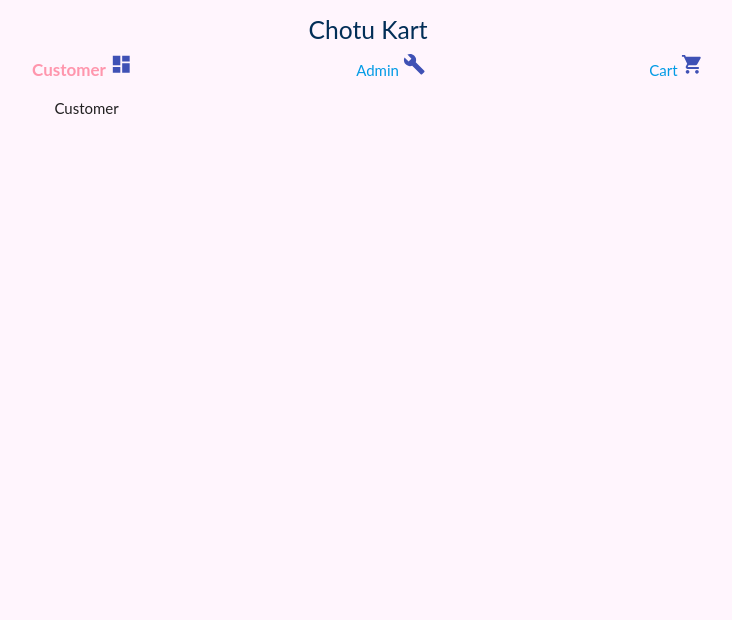
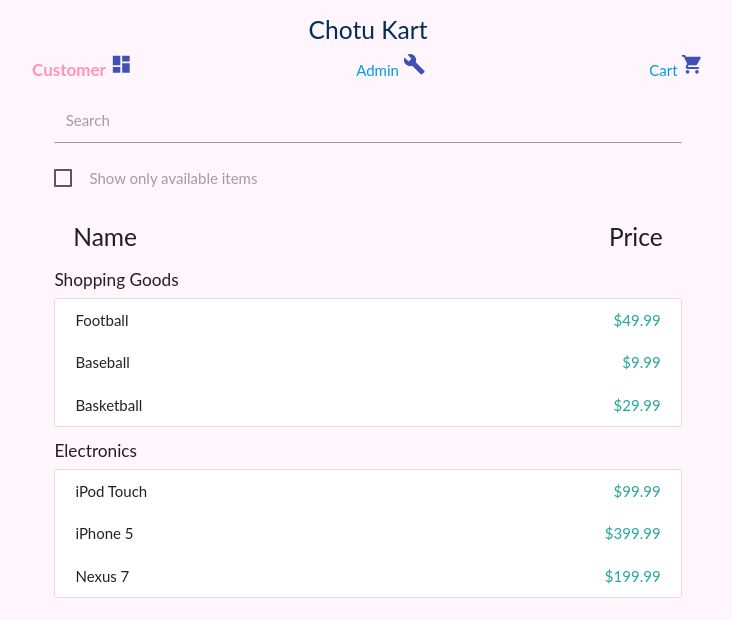
Before and after one commit to poornesh-pH/chotu-kart-react, a React (Create React App) app: page / in a window 1280 px wide. Shown: the top 620 px of the page, without its empty margins (272-1004 px from the left). Built offline with nearby package versions, Linux system fonts and the light colour scheme.

Commit message:
3 files modified

```diff
--- a/src/Components/Customer.js
+++ b/src/Components/Customer.js
@@ -13,9 +13,7 @@ export default class Customer extends Component {
 
     return (
       <div className="container">
-        {/* <Search setValue={setValue} /> */}
-        {/* <ProductList products={filteredArray()} /> */}
-        <p>Customer</p>
+        <Search products={this.props.products} />
       </div>
     );
   }
--- a/src/Components/Search.js
+++ b/src/Components/Search.js
@@ -1,6 +1,6 @@
 import React, { Component } from 'react';
 import ProductList from './ProductList';
-export default class Search extends Component{
+export default class Search extends Component {
   constructor(props) {
     super(props);
     this.state = {
@@ -21,17 +21,17 @@ export default class Search extends Component{
       } else this.setState({ [e.target.name]: e.target.value });
     };
 
-    // const searchFilter = () => {
-    //   return this.props.products.filter(product =>
-    //     product.name.toLowerCase().includes(this.state.searchText.toLowerCase())
-    //   );
-    // };
+    const searchFilter = () => {
+      return this.props.products.filter(product =>
+        product.name.toLowerCase().includes(this.state.searchText.toLowerCase())
+      );
+    };
 
-    // const filteredArray = () => {
-    //   if (this.state.isAvailable) {
-    //     return searchFilter().filter(product => product.stocked);
-    //   } else return searchFilter();
-    // };
+    const filteredArray = () => {
+      if (this.state.isAvailable) {
+        return searchFilter().filter(product => product.stocked);
+      } else return searchFilter();
+    };
     return (
       <div className="search">
         <div className="input-field col s6">
@@ -52,7 +52,7 @@ export default class Search extends Component{
             </label>
           </p>
         </div>
-        {/* <ProductList filteredProducts={filteredArray()} /> */}
+        <ProductList filteredProducts={filteredArray()} />
       </div>
     );
   }
--- a/src/index.js
+++ b/src/index.js
@@ -1,5 +1,7 @@
 import React from 'react';
 import ReactDOM from 'react-dom';
-import AppRouter from './Router/AppRouter';
 import App from './App';
+import 'materialize-css/dist/css/materialize.min.css';
+
+
 ReactDOM.render(<App />, document.getElementById('root'));
```
